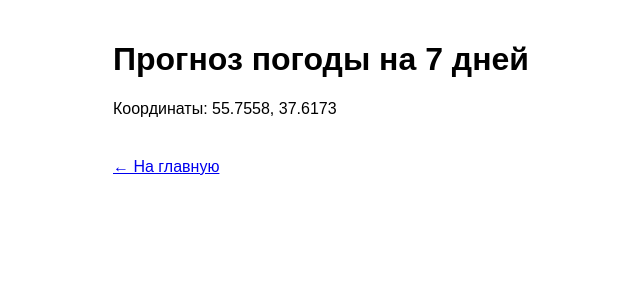
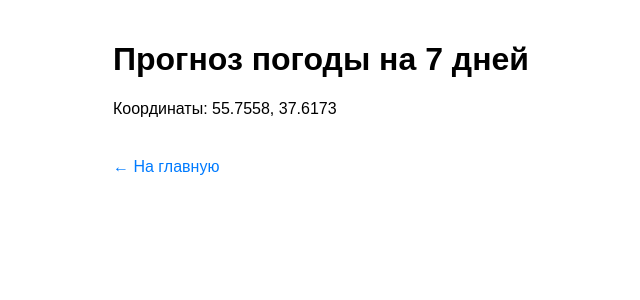
Before and after one commit to D8a35k8e33l/weather-flask-app, a Flask app: page /forecast in a window 1280 px wide. Shown: the top 300 px of the page, without its empty margins (127-767 px from the left). Run offline with Flask 3, Linux system fonts and the light colour scheme; data that the repository does not hold is empty.

Commit message:
Small corrections

```diff
--- a/static/forecast.css
+++ b/static/forecast.css
@@ -1,5 +1,3 @@
-
-
 
 body {
     font-family: Arial, sans-serif;
@@ -8,14 +6,12 @@ body {
     padding: 20px;
 }
 
-
 .forecast-container {
     display: grid;
     grid-template-columns: repeat(auto-fill, minmax(200px, 1fr));
     gap: 15px;
     margin-top: 20px;
 }
-
 
 .forecast-day {
     border: 1px solid #ddd;
@@ -24,18 +20,22 @@ body {
     text-align: center;
 }
 
-
 .temp-range {
     font-size: 1.2em;
     margin: 10px 0;
 }
 
-
 .temp-max {
     color: #e74c3c;
 }
 
-
 .temp-min {
     color: #3498db;
 }
+
+.back-btn {
+    display: inline-block;
+    margin-top: 20px;
+    color: #007bff;
+    text-decoration: none;
+}
--- a/static/weather.css
+++ b/static/weather.css
@@ -1,5 +1,3 @@
-
-
 
 body {
     font-family: Arial, sans-serif;
@@ -8,7 +6,6 @@ body {
     padding: 20px;
 }
 
-
 .weather-card {
     border: 1px solid #ddd;
     padding: 20px;
@@ -16,18 +13,15 @@ body {
     margin-top: 20px;
 }
 
-
 .weather-temperature {
     font-size: 48px;
     text-align: center;
     margin: 20px 0;
 }
 
-
 strong {
     padding-right: 5px;
 }
-
 
 .back-btn {
     display: inline-block;
--- a/templates/forecast.html
+++ b/templates/forecast.html
@@ -23,6 +23,6 @@
             {% endfor %}
         </div>
 
-        <a href="/" style="display: inline-block; margin-top: 20px;">← На главную</a>
+        <a href="/" class="back-btn">← На главную</a>
     </body>
 </html>
--- a/templates/weather.html
+++ b/templates/weather.html
@@ -36,6 +36,6 @@
                 </tr>
             </table>
         </div>
-        <a href="/" class="back-btn">← Назад к поиску</a>
+        <a href="/" class="back-btn">← На главную</a>
     </body>
 </html>
```
Also changed, not shown: static/index.css (+0 -9 lines).
